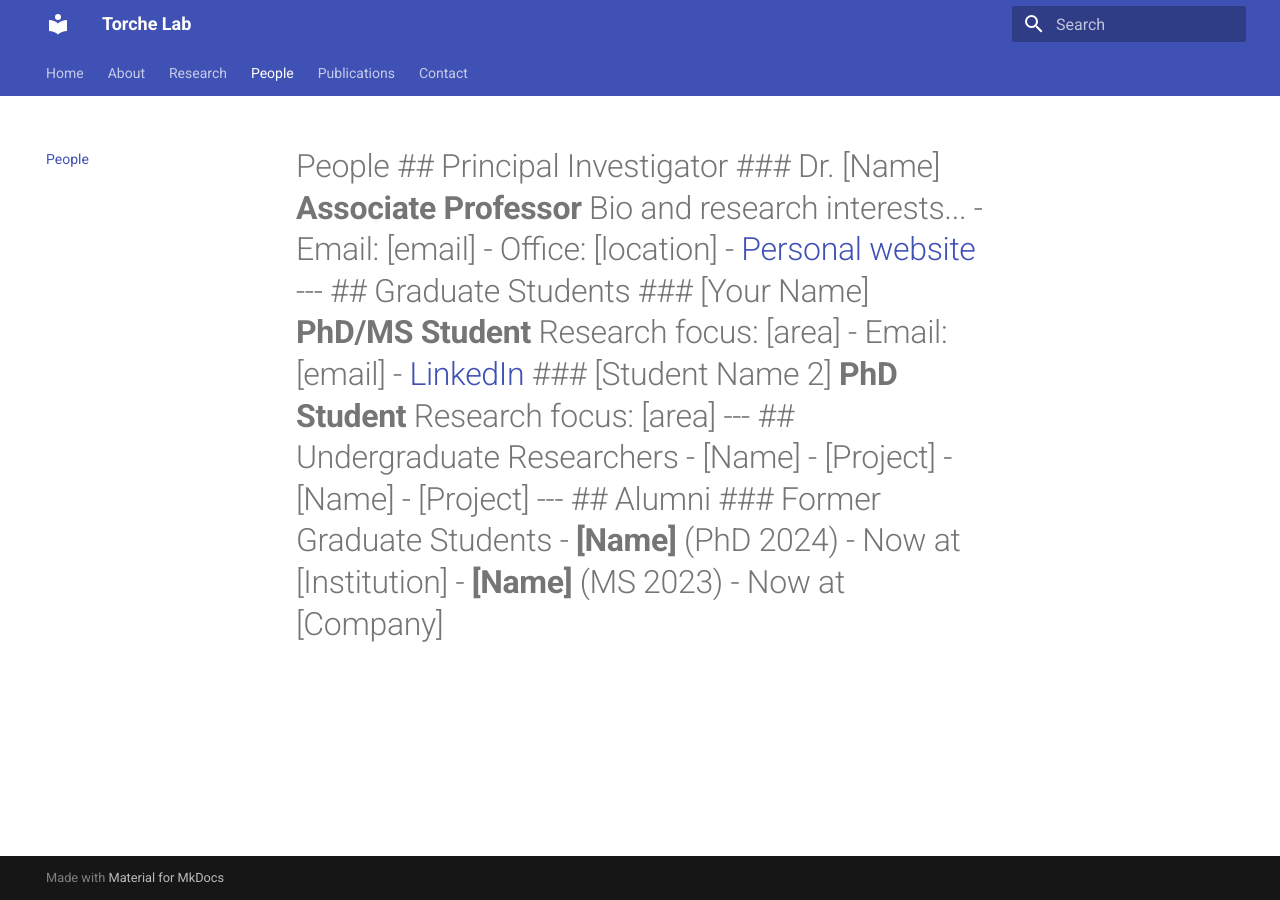
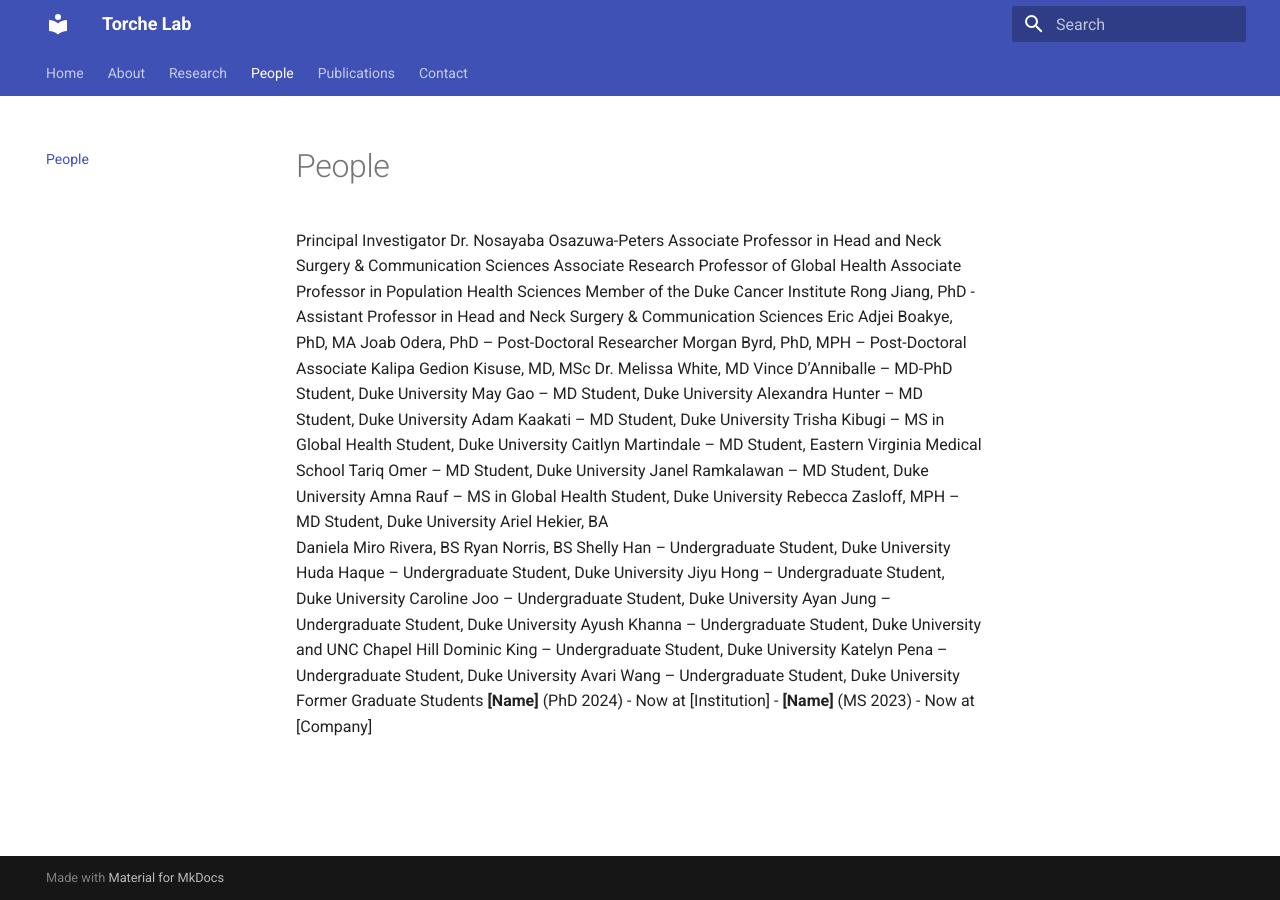
Before and after one commit to amnarauf888/torchelab-website, an MkDocs documentation site: the page built from docs/people.md, in a window 1280 px wide. Built offline with MkDocs 1.6.1 and Material for MkDocs 9.7.7, drawn with Linux system fonts in a browser that asks for light colours.

Commit message:
Updating about, research, people, publications and contact pages

```diff
--- a/docs/people.md
+++ b/docs/people.md
@@ -1 +1,36 @@
-# People ## Principal Investigator ### Dr. [Name] **Associate Professor** Bio and research interests... - Email: [email] - Office: [location] - [Personal website](https://example.com) --- ## Graduate Students ### [Your Name] **PhD/MS Student** Research focus: [area] - Email: [email] - [LinkedIn](https://linkedin.com) ### [Student Name 2] **PhD Student** Research focus: [area] --- ## Undergraduate Researchers - [Name] - [Project] - [Name] - [Project] --- ## Alumni ### Former Graduate Students - **[Name]** (PhD 2024) - Now at [Institution] - **[Name]** (MS 2023) - Now at [Company]
+Principal Investigator Dr. Nosayaba Osazuwa-Peters
+Associate Professor in Head and Neck Surgery & Communication Sciences
+Associate Research Professor of Global Health
+Associate Professor in Population Health Sciences
+Member of the Duke Cancer Institute
+Rong Jiang, PhD - Assistant Professor in Head and Neck Surgery & Communication Sciences
+Eric Adjei Boakye, PhD, MA
+Joab Odera, PhD – Post-Doctoral Researcher
+Morgan Byrd, PhD, MPH – Post-Doctoral Associate
+Kalipa Gedion Kisuse, MD, MSc
+Dr. Melissa White, MD
+Vince D’Anniballe – MD-PhD Student, Duke University
+May Gao – MD Student, Duke University
+Alexandra Hunter – MD Student, Duke University
+Adam Kaakati – MD Student, Duke University
+Trisha Kibugi – MS in Global Health Student, Duke University
+Caitlyn Martindale – MD Student, Eastern Virginia Medical School
+Tariq Omer – MD Student, Duke University
+Janel Ramkalawan – MD Student, Duke University
+Amna Rauf – MS in Global Health Student, Duke University
+Rebecca Zasloff, MPH – MD Student, Duke University
+Ariel Hekier, BA
+Daniela Miro Rivera, BS
+Ryan Norris, BS
+Shelly Han – Undergraduate Student, Duke University
+Huda Haque – Undergraduate Student, Duke University
+Jiyu Hong – Undergraduate Student, Duke University
+Caroline Joo – Undergraduate Student, Duke University
+Ayan Jung – Undergraduate Student, Duke University
+Ayush Khanna – Undergraduate Student, Duke University and UNC Chapel Hill
+Dominic King – Undergraduate Student, Duke University
+Katelyn Pena – Undergraduate Student, Duke University
+Avari Wang – Undergraduate Student, Duke University
+Former Graduate Students
+ **[Name]** (PhD 2024) - Now at [Institution] -
+ **[Name]** (MS 2023) - Now at [Company]
```
Also changed, not shown: docs/about.md (+2 -1 lines), docs/contact.md (+4 -1 lines), docs/publications.md (+5 -1 lines), mkdocs.yml (line endings or trailing spaces).
